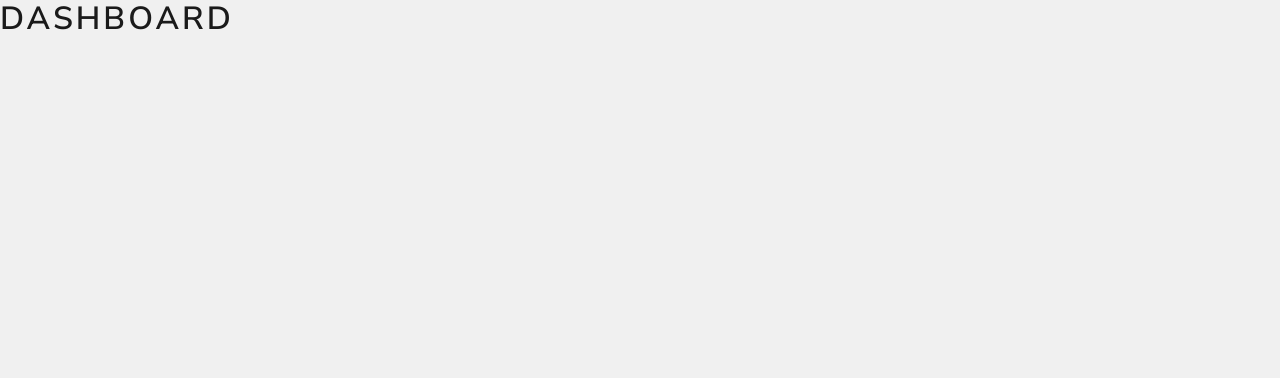
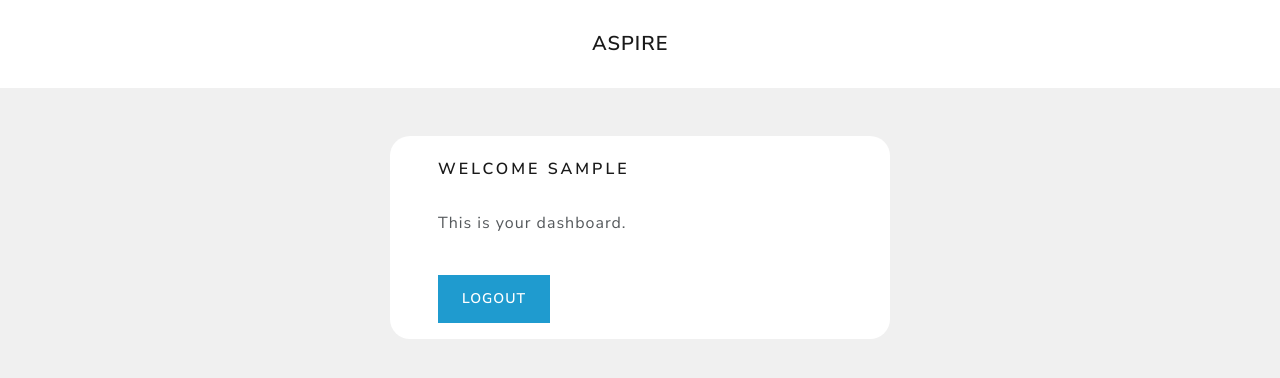
Before and after one commit to eccololo/Aspire, a Django app: page /dashboard in a window 1280 px wide. Shown: the top 378 px of the page. Run offline with Django 5.2, Linux system fonts and the light colour scheme; the visitor is signed in with stand-in values (Sample User, id 1).

Commit message:
Prevous commit fixes: #10 - Added logout functionality which fixes: #11

```diff
--- a/offers/templates/dashboard.html
+++ b/offers/templates/dashboard.html
@@ -2,5 +2,19 @@
 {% load static %}
 {% block title %}Aspire - Dashboard{% endblock %}
 {% block content %}
-<h1>Dashboard</h1>
+
+<nav
+  class="navbar navbar-expand-lg navbar-light bg-white justify-content-center"
+>
+  <a class="navbar-brand main-heading" href="{% url 'view-home' %}"> &nbsp; Aspire </a>
+
+</nav>
+<br /><br />
+<div class="container bg-white shadow-md px-5 pb-3 pt-4 form-layout">
+    <h5>Welcome {{ user }}</h5>
+    <br />
+    <p>This is your dashboard.</p>
+    <br />
+    <a href="{% url 'user-logout' %}" class="btn btn-info navbar-btn" type="button">Logout</a>
+</div>
 {% endblock %}
--- a/offers/views.py
+++ b/offers/views.py
@@ -1,5 +1,7 @@
-from django.shortcuts import render
+from django.shortcuts import render, redirect
 from django.contrib.auth.decorators import login_required
+from django.contrib.auth.models import auth
+from django.contrib import messages
 
 def home(request):
     return render(request, template_name="index.html")
@@ -16,3 +18,8 @@ def contact(request):
 @login_required(login_url="login")
 def dashboard(request):
     return render(request, template_name="dashboard.html")
+
+def user_logout(request):
+    auth.logout(request)
+    messages.success(request, "Logout success!")
+    return redirect("view-home")
```
